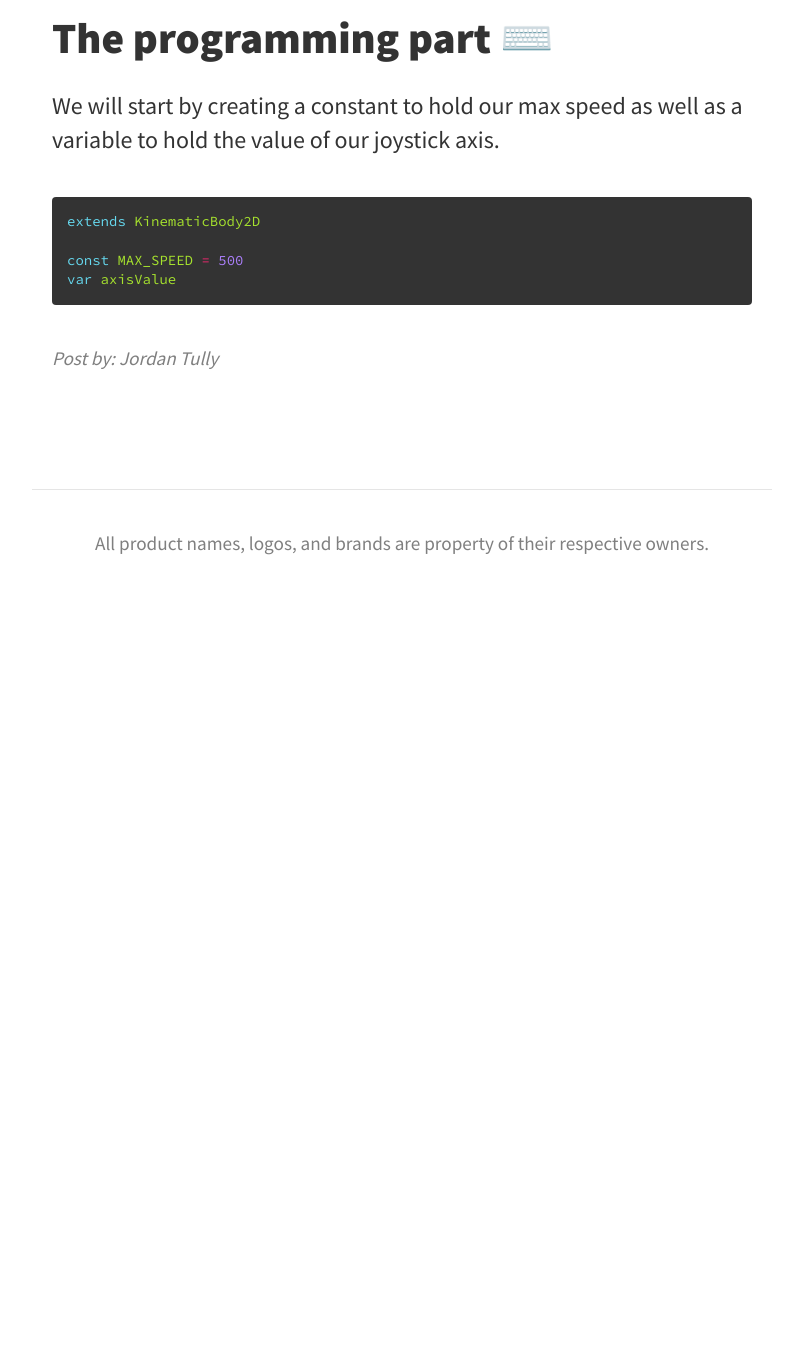
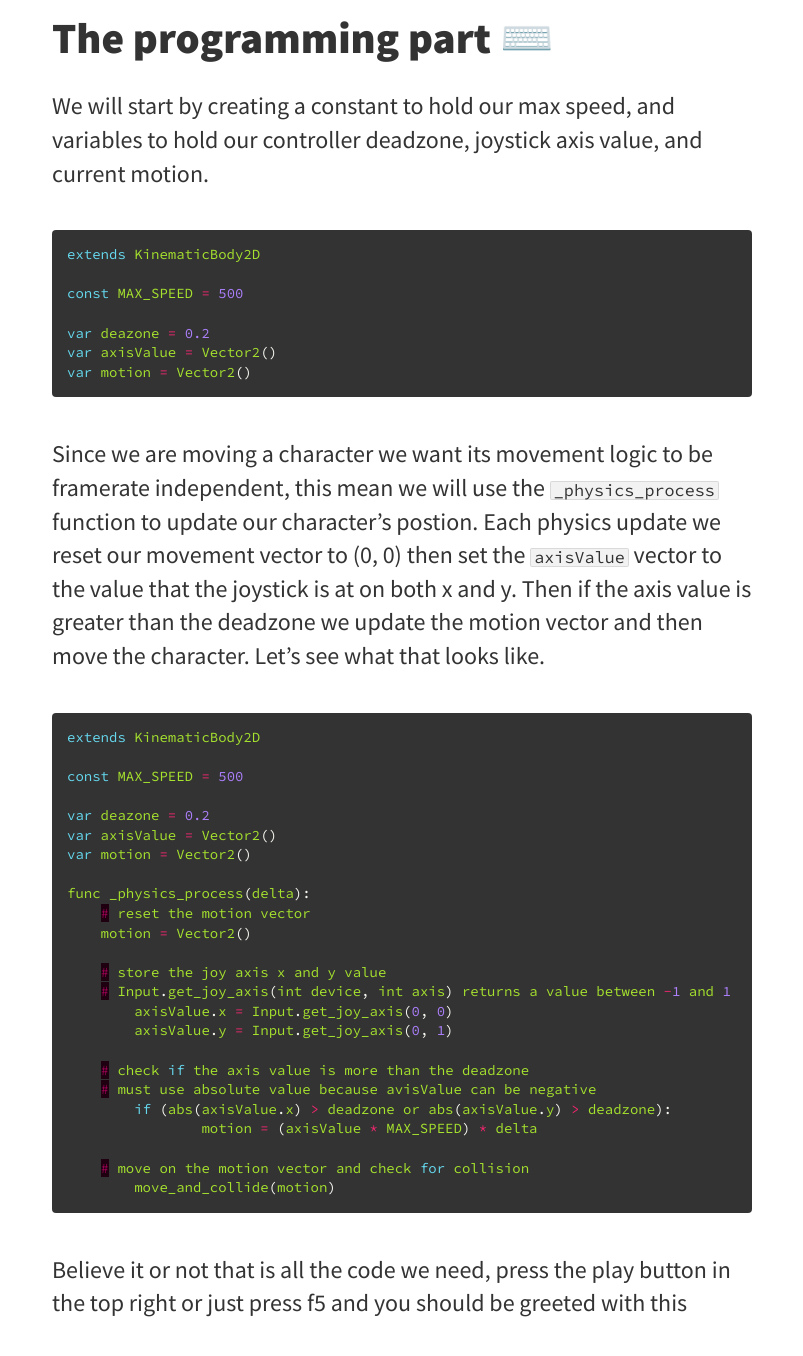
Before and after one commit to Dolichomps/dolichomps.github.io, a Jekyll site: the page built from _posts/2018-01-31-xbox-axis-control.md, in a window 1280 px wide and 1400 px high, scrolled down 1465 px. Shown: the top 1356 px of the window, without its empty margins (238-1041 px from the left). Built offline with Jekyll 4.4.1, drawn with Linux system fonts in a browser that asks for light colours; nearby versions of some CDN libraries; before the commit the page ends 2095 px from its top, so only the background shows below that; some of the changed text lies outside the part shown.

Commit message:
updated controller post again

```diff
--- a/_posts/2018-01-31-xbox-axis-control.md
+++ b/_posts/2018-01-31-xbox-axis-control.md
@@ -4,7 +4,7 @@ cover-image: CHANGEME
 summary: Today we will learn to achieve granular control with a gamepad joystick in Godot by creating a very simple character controller to showcase it.
 ---
 
-Howdy, we are going to make a simple character controller that allows the player to move to the left and right with the left joystick on their gamepad. The character's speed is going to be effected by how far we are pushing the joystick to the left or right, thus acheiving granular control of the character's speed. I have created a base project for us to work from, please download it [here](https://mega.nz/#!wdkh1A6T!iGDsntH7I8MWSiCdYgq2TpZj1lqX9c8SRzv-85Yma4k) and open it in the editor.
+Howdy, we are going to make a simple character controller that allows the player to move in any direction with the left joystick on their gamepad. The character's speed is going to be effected by how far we are pushing the joystick in the respective direction, thus acheiving granular control of the character's speed. I have created a base project for us to work from, please download it [here](https://mega.nz/#!wdkh1A6T!iGDsntH7I8MWSiCdYgq2TpZj1lqX9c8SRzv-85Yma4k) and open it in the editor.
 
 ## Let's do this 👍 ##
 Start by opening up the `Player.tscn` scene by double clicking on it in the file system panel. Now that's open let's create a new script on the `Player` node by selecting it in the scene panel and pressing the `Attach script` button. The `Attach Node Script` window will pop up, we will keep the settings as the defaults and click `Create`.
@@ -14,10 +14,47 @@ Start by opening up the `Player.tscn` scene by double clicking on it in the file
 This will create a new script named `Player.gd`, attach it to our Player node, and switch to the script editor. Remove all the content of your script except for `extends KinematicBody2d` and let's get coding.
 
 ## The programming part ⌨️ ##
-We will start by creating a constant to hold our max speed as well as a variable to hold the value of our joystick axis.
+We will start by creating a constant to hold our max speed, and variables to hold our controller deadzone, joystick axis value, and current motion.
+
 {% highlight javascript %}
 extends KinematicBody2D
 
 const MAX_SPEED = 500
-var axisValue
+
+var deazone = 0.2
+var axisValue = Vector2()
+var motion = Vector2()
 {% endhighlight %}
+
+Since we are moving a character we want its movement logic to be framerate independent, this mean we will use the `_physics_process` function to update our character's postion. Each physics update we reset our movement vector to (0, 0) then set the `axisValue` vector to the value that the joystick is at on both x and y. Then if the axis value is greater than the deadzone we update the motion vector and then move the character. Let's see what that looks like.
+
+{% highlight javascript %}
+extends KinematicBody2D
+
+const MAX_SPEED = 500
+
+var deazone = 0.2
+var axisValue = Vector2()
+var motion = Vector2()
+
+func _physics_process(delta):
+    # reset the motion vector
+    motion = Vector2()
+
+    # store the joy axis x and y value
+    # Input.get_joy_axis(int device, int axis) returns a value between -1 and 1
+	axisValue.x = Input.get_joy_axis(0, 0)
+	axisValue.y = Input.get_joy_axis(0, 1)
+
+    # check if the axis value is more than the deadzone
+    # must use absolute value because avisValue can be negative
+	if (abs(axisValue.x) > deadzone or abs(axisValue.y) > deadzone):
+		motion = (axisValue * MAX_SPEED) * delta
+
+    # move on the motion vector and check for collision
+	move_and_collide(motion)
+{% endhighlight %}
+
+Believe it or not that is all the code we need, press the play button in the top right or just press f5 and you should be greeted with this
+
+![Game]({{ site.baseurl }}/img/game.gif)
```
Also changed, not shown: img/game.gif (added).
